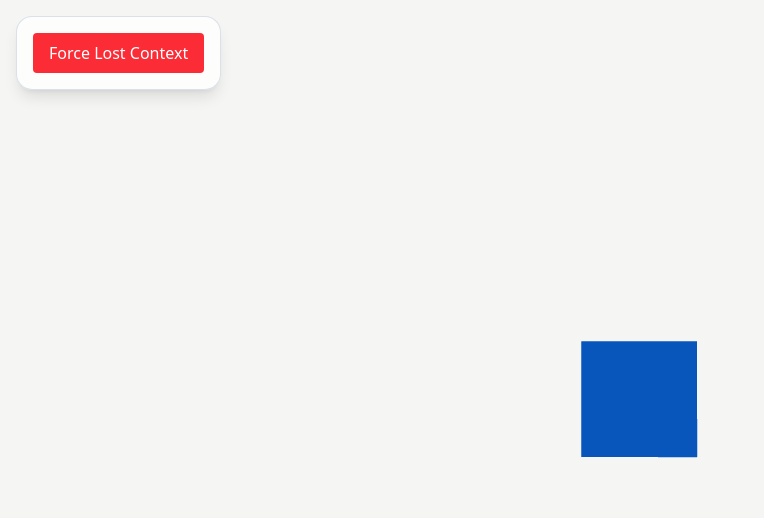
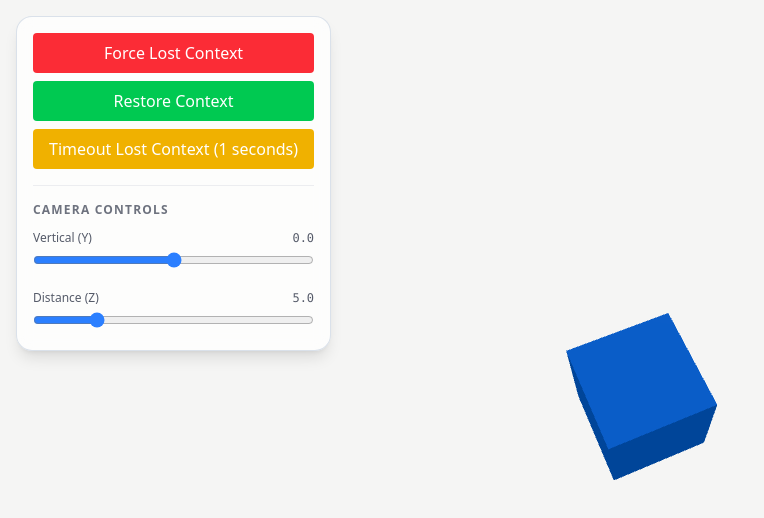
Before and after one commit to LuviKunG/three-next, a Next.js app: page / in a window 1280 px wide. Shown: the top 518 px of the page, without its empty margins (0-764 px from the left). Built offline with nearby package versions, Linux system fonts and the light colour scheme.

Commit message:
refactor: enhance ThreeProvider to manage instance reference and error handling

```diff
--- a/src/app/page.tsx
+++ b/src/app/page.tsx
@@ -1,27 +1,80 @@
 'use client';
 
-import { useMemo, useCallback } from 'react';
-import * as THREE from 'three';
+import { useState, useEffect, useCallback } from 'react';
 
 import { useThree, ThreeCanvas, ThreeError, ThreeProvider } from '@/libs/three-next';
-import { createInstance } from '@/core/three';
+import { createInstance, type Instance } from '@/core/three';
 import useTheme from '@/hooks/useTheme';
 
 function PageContent() {
-  const { instance } = useThree();
+  const { instanceRef, resetError } = useThree();
   const theme = useTheme();
 
-  const renderer: THREE.WebGLRenderer | undefined = useMemo(() => instance?.renderer, [instance]);
+  const [cameraPositionY, setCameraPositionY] = useState<number>(0);
+  const [cameraPositionZ, setCameraPositionZ] = useState<number>(5);
 
   const forceLostContext = useCallback(() => {
-    if (renderer) {
+    if (!instanceRef.current) {
+      console.warn('Instance not available to force lost context');
+      return;
+    }
+    const { renderer } = instanceRef.current;
+    if (!renderer) {
+      console.warn('Renderer not available to force lost context');
+      return;
+    }
     const gl = renderer.getContext();
     const ext = gl.getExtension('WEBGL_lose_context');
     if (ext) {
       ext.loseContext();
     }
+  }, [instanceRef]);
+
+  const restoreContext = useCallback(() => {
+    if (!instanceRef.current) {
+      console.warn('Instance not available to restore context');
+      return;
     }
-  }, [renderer]);
+    const { renderer } = instanceRef.current;
+    if (!renderer) {
+      console.warn('Renderer not available to restore context');
+      return;
+    }
+    const gl = renderer.getContext();
+    const ext = gl.getExtension('WEBGL_lose_context');
+    if (ext) {
+      ext.restoreContext();
+    }
+  }, [instanceRef]);
+
+  const timeoutLostContext = useCallback(
+    (delay: number) => {
+      if (!instanceRef.current) {
+        console.warn('Instance not available to force lost context');
+        return;
+      }
+      const { renderer } = instanceRef.current;
+      if (!renderer) {
+        console.warn('Renderer not available to force lost context');
+        return;
+      }
+      const gl = renderer.getContext();
+      const ext = gl.getExtension('WEBGL_lose_context');
+      if (ext) {
+        ext.loseContext();
+        setTimeout(() => {
+          ext.restoreContext();
+        }, delay);
+      }
+    },
+    [instanceRef]
+  );
+
+  useEffect(() => {
+    if (!instanceRef.current) return;
+    const { setCameraPosition } = instanceRef.current as Instance;
+    setCameraPosition(0, cameraPositionY, cameraPositionZ);
+  }, [cameraPositionY, cameraPositionZ, instanceRef]);
 
   return (
     <div
@@ -39,6 +92,12 @@ function PageContent() {
             <p className='text-sm text-gray-500'>
               Please try refreshing the page or check your browser console for more details.
             </p>
+            <button
+              onClick={resetError}
+              className='mt-6 rounded bg-blue-500 px-4 py-2 text-white hover:bg-blue-600'
+            >
+              Retry
+            </button>
           </div>
         </ThreeError>
       </div>
@@ -49,12 +108,63 @@ function PageContent() {
             : 'border-slate-300/70 bg-white/75 text-slate-900'
         }`}
       >
+        <div className='flex flex-col gap-2'>
           <button
             onClick={forceLostContext}
             className='rounded bg-red-500 px-4 py-2 text-white hover:bg-red-600'
           >
             Force Lost Context
           </button>
+          <button
+            onClick={restoreContext}
+            className='rounded bg-green-500 px-4 py-2 text-white hover:bg-green-600'
+          >
+            Restore Context
+          </button>
+          <button
+            onClick={() => timeoutLostContext(1000)}
+            className='rounded bg-yellow-500 px-4 py-2 text-white hover:bg-yellow-600'
+          >
+            Timeout Lost Context (1 seconds)
+          </button>
+        </div>
+        <div className='mt-4 border-t border-gray-300/40 pt-4'>
+          <p className='mb-3 text-xs font-semibold uppercase tracking-widest opacity-60'>
+            Camera Controls
+          </p>
+          <div className='flex flex-col gap-4'>
+            <div>
+              <div className='mb-1 flex items-center justify-between text-xs opacity-70'>
+                <span>Vertical (Y)</span>
+                <span className='font-mono'>{cameraPositionY.toFixed(1)}</span>
+              </div>
+              <input
+                type='range'
+                min={-10}
+                max={10}
+                step={0.1}
+                value={cameraPositionY}
+                onChange={e => setCameraPositionY(parseFloat(e.target.value))}
+                className='w-full accent-blue-500'
+              />
+            </div>
+            <div>
+              <div className='mb-1 flex items-center justify-between text-xs opacity-70'>
+                <span>Distance (Z)</span>
+                <span className='font-mono'>{cameraPositionZ.toFixed(1)}</span>
+              </div>
+              <input
+                type='range'
+                min={1}
+                max={20}
+                step={0.1}
+                value={cameraPositionZ}
+                onChange={e => setCameraPositionZ(parseFloat(e.target.value))}
+                className='w-full accent-blue-500'
+              />
+            </div>
+          </div>
+        </div>
       </div>
     </div>
   );
--- a/src/libs/three-next/context.tsx
+++ b/src/libs/three-next/context.tsx
@@ -1,14 +1,15 @@
 'use client';
 
-import React, { createContext, useState, useContext, useEffect, useCallback } from 'react';
+import React, { createContext, useState, useRef, useContext, useEffect, useCallback } from 'react';
 
 import { type ThreeInstance } from './types';
 
 export interface ThreeContextValue {
   onCreate: (window: Window, document: Document, canvas: HTMLCanvasElement) => ThreeInstance;
   canvasObserverRef: (canvas: HTMLCanvasElement | null) => void;
-  instance?: ThreeInstance | null;
+  instanceRef: React.RefObject<ThreeInstance | null>;
   error?: Error | null;
+  resetError?: () => void;
 }
 
 // Create a React context for managing the Three.js instance and related state.
@@ -31,38 +32,42 @@ function ThreeProvider({
   onCreate: (window: Window, document: Document, canvas: HTMLCanvasElement) => ThreeInstance;
   children: React.ReactNode;
 }) {
-  const [instance, setInstance] = useState<ThreeInstance | null>(null);
   const [canvas, setCanvas] = useState<HTMLCanvasElement | null>(null);
   const [error, setError] = React.useState<Error | null>(null);
+  const instanceRef = useRef<ThreeInstance | null>(null);
 
   // Callback ref to observe the canvas element and create the Three.js instance when the canvas is available.
-  const canvasObserverRef = useCallback((observedCanvas: HTMLCanvasElement | null) => {
+  const canvasObserverRef = useCallback(
+    (observedCanvas: HTMLCanvasElement | null) => {
       if (!observedCanvas) return;
       setCanvas(observedCanvas);
-  }, []);
-
-  // Effect to create the Three.js instance when the canvas is available and handle any errors that occur during creation.
-  useEffect(() => {
-    if (instance || error) return;
-    if (!canvas) return;
+      if (instanceRef.current) return;
       try {
         const window = globalThis.window;
         const document = globalThis.document;
-      const newInstance = onCreate(window, document, canvas);
-      setInstance(newInstance);
+        const newInstance = onCreate(window, document, observedCanvas);
+        instanceRef.current = newInstance;
       } catch (err) {
         setError(err instanceof Error ? err : new Error(String(err)));
       }
-  }, [onCreate, canvas]);
+    },
+    [onCreate]
+  );
 
   // Listen for WebGL context loss and restoration events to handle errors gracefully.
   useEffect(() => {
     if (!canvas) return;
     const handleContextLost = (event: Event) => {
       event.preventDefault();
+      if (instanceRef.current) {
+        console.error('WebGL context lost, disposing instance');
+        instanceRef.current.dispose();
+        instanceRef.current = null;
+      }
       setError(new Error('WebGL context lost'));
     };
     const handleContextRestored = () => {
+      console.info('WebGL context restored, resetting error state');
       setError(null);
     };
     canvas.addEventListener('webglcontextlost', handleContextLost, false);
@@ -73,20 +78,16 @@ function ThreeProvider({
     };
   }, [canvas]);
 
-  // If there's an error, dispose of the instance and clear it.
-  useEffect(() => {
-    if (instance && error) {
-      console.error('Error in Three.js instance, disposing instance:', error);
-      instance.dispose();
-      setInstance(null);
-    }
-  }, [instance, error]);
+  const resetError = () => {
+    setError(null);
+  };
 
   const contextValue: ThreeContextValue = {
     onCreate,
     error,
-    instance,
+    instanceRef,
     canvasObserverRef,
+    resetError,
   };
   return <ThreeContext.Provider value={contextValue}>{children}</ThreeContext.Provider>;
 }
```
Lines whose indentation alone changed are shown as unchanged.
